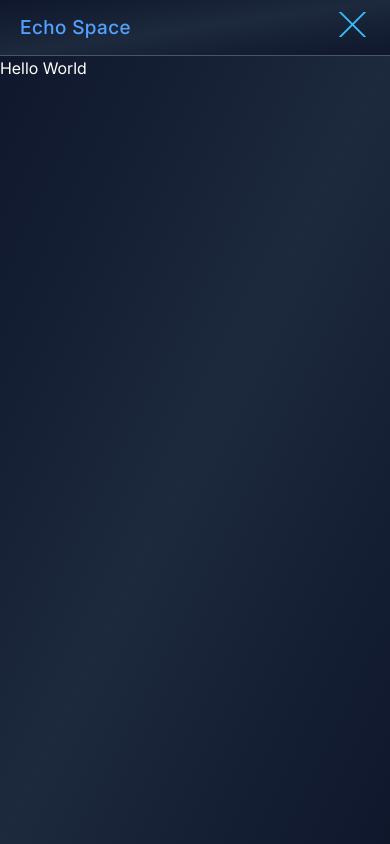
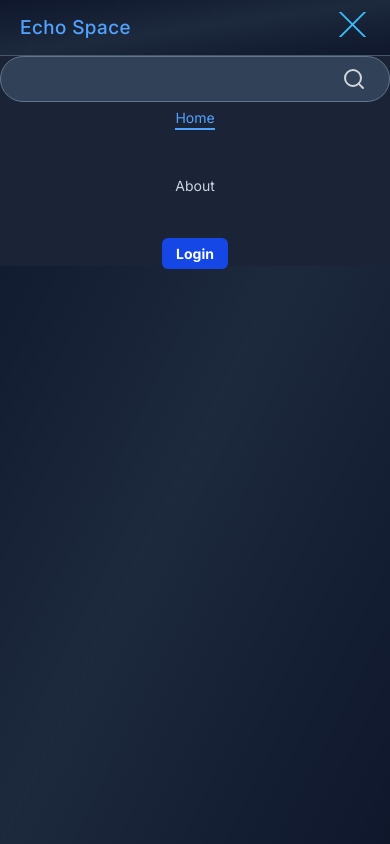
Before and after one commit to ruthlesscalm/echo-space, a React app in the folder frontend/: page / in a window 390 px wide. Both pictures are taken after a click on the button 351 px from the left and 24 px from the top of the page. Built offline with nearby package versions, Linux system fonts and the light colour scheme; the HTML template or start-up script is replaced by a standard one.

Commit message:
Add global context and organise components correctly

```diff
--- a/frontend/src/App.jsx
+++ b/frontend/src/App.jsx
@@ -1,12 +1,19 @@
 import { Outlet } from "react-router-dom";
 import Header from "./components/header/Header";
+import SideBar from "./components/SideBar";
+import { useContext } from "react";
+import { GlobalContext } from "./contexts/GlobalState";
 
 function App() {
+  const { displaySidebar } = useContext(GlobalContext);
   return (
     <div className="flex flex-col min-h-screen">
       <Header />
-      <main className="grow bg-linear-to-br from-slate-900 via-slate-800 to-slate-900 text-white">
+      <main className="grow bg-linear-to-br from-slate-900 via-slate-800 to-slate-900 text-white relative">
         <Outlet />
+        <SideBar
+          className={`min-[834px]:hidden ${displaySidebar ? "block" : "hidden"}`}
+        />
       </main>
     </div>
   );
--- /dev/null
+++ b/frontend/src/components/NavMenu.jsx
@@ -0,0 +1,37 @@
+import { NavLink } from "react-router-dom";
+
+const NavMenu = ({ navClassName = "", listClassName = "" }) => {
+  const links = [
+    { label: "Home", href: "/", varient: "link" },
+    { label: "About", href: "/about", varient: "link" },
+    { label: "Login", href: "/login", varient: "button" },
+  ];
+  function setStyle(isActive, varient) {
+    if (varient === "button") {
+      return `text-[clamp(14px,0.3125vw+0.75rem,1.5rem)] bg-blue-700 font-bold px-[1em] py-[0.5em] rounded-md hover:bg-blue-600 transition-colors`;
+    } else {
+      return `relative text-[clamp(14px,0.3125vw+0.75rem,1.5rem)] ${isActive ? "text-blue-400 after:w-full" : "text-slate-300 hover:text-white hover:after:w-full"} transition-colors after:absolute after:left-0 after:-bottom-1 after:h-0.5 after:w-0 after:bg-blue-400 after:transition-all`;
+    }
+  }
+
+  return (
+    <nav className={navClassName}>
+      <ul className={`flex items-center gap-10 text-xl ${listClassName}`}>
+        {links.map(({ label, href, varient }) => {
+          return (
+            <li key={label}>
+              <NavLink
+                to={href}
+                className={({ isActive }) => setStyle(isActive, varient)}
+              >
+                {label}
+              </NavLink>
+            </li>
+          );
+        })}
+      </ul>
+    </nav>
+  );
+};
+
+export default NavMenu;
--- /dev/null
+++ b/frontend/src/components/SideBar.jsx
@@ -0,0 +1,17 @@
+import NavMenu from "./NavMenu";
+import SearchBar from "./SearchBar";
+
+const SideBar = ({ className = "" }) => {
+  return (
+    <div
+      className={`${className} bg-[#1b2336] absolute top-0 right-0 w-[100%]`}
+    >
+      <div className="sm:hidden">
+        <SearchBar />
+      </div>
+      <NavMenu listClassName="flex-col" />
+    </div>
+  );
+};
+
+export default SideBar;
--- a/frontend/src/components/header/HamburgerMenu.jsx
+++ b/frontend/src/components/header/HamburgerMenu.jsx
@@ -1,4 +1,8 @@
-const HamburgerMenu = ({ displaySidebar, setDisplaySidebar }) => {
+import { useContext } from "react";
+import { GlobalContext } from "../../contexts/GlobalState";
+
+const HamburgerMenu = () => {
+  const { displaySidebar, setDisplaySidebar } = useContext(GlobalContext);
   return (
     <button
       type="button"
--- a/frontend/src/components/header/Header.jsx
+++ b/frontend/src/components/header/Header.jsx
@@ -1,25 +1,9 @@
-import { NavLink } from "react-router-dom";
 import SearchBar from "../SearchBar";
 import LogoText from "../LogoText";
-import { useState } from "react";
-import SideBar from "./SideBar";
 import HamburgerMenu from "./HamburgerMenu";
+import NavMenu from "../NavMenu";
 
 const Header = () => {
-  const [displaySidebar, setDisplaySidebar] = useState(false);
-  const links = [
-    { label: "Home", href: "/", varient: "link" },
-    { label: "About", href: "/about", varient: "link" },
-    { label: "Login", href: "/login", varient: "button" },
-  ];
-  function setStyle(isActive, varient) {
-    if (varient === "button") {
-      return `text-[clamp(14px,0.3125vw+0.75rem,1.5rem)] bg-blue-700 font-bold px-[1em] py-[0.5em] rounded-md hover:bg-blue-600 transition-colors`;
-    } else {
-      return `relative text-[clamp(14px,0.3125vw+0.75rem,1.5rem)] ${isActive ? "text-blue-400 after:w-full" : "text-slate-300 hover:text-white hover:after:w-full"} transition-colors after:absolute after:left-0 after:-bottom-1 after:h-0.5 after:w-0 after:bg-blue-400 after:transition-all`;
-    }
-  }
-
   return (
     <header className="bg-linear-to-br from-slate-900 via-slate-800 to-slate-900 text-white flex justify-between px-5 py-3 items-center border-b border-slate-600 gap-8">
       <div className="max-[834px]:grow">
@@ -29,31 +13,10 @@ const Header = () => {
         inputClassName="text-[clamp(14px,0.4vw+0.75rem,1.5rem)] w-[clamp(230px,16vw,500px)] "
         formClassName="gap-2 px-5 py-2 max-sm:hidden"
       />
-      <nav className="max-[834px]:hidden">
-        <ul className="flex items-center gap-10 text-xl">
-          {links.map(({ label, href, varient }) => {
-            return (
-              <li key={label}>
-                <NavLink
-                  to={href}
-                  className={({ isActive }) => setStyle(isActive, varient)}
-                >
-                  {label}
-                </NavLink>
-              </li>
-            );
-          })}
-        </ul>
-      </nav>
+      <NavMenu navClassName="max-[834px]:hidden" />
       <div className="min-[834px]:hidden">
-        <HamburgerMenu
-          displaySidebar={displaySidebar}
-          setDisplaySidebar={setDisplaySidebar}
-        />
+        <HamburgerMenu />
       </div>
-      <SideBar
-        className={`min-[834px]:hidden ${displaySidebar ? "hidden" : "hidden"}`}
-      />
     </header>
   );
 };
--- a/frontend/src/components/header/SideBar.jsx
+++ /dev/null
@@ -1,5 +0,0 @@
-const SideBar = ({ className = "" }) => {
-  return <div className={className}> Side bar</div>;
-};
-
-export default SideBar;
--- /dev/null
+++ b/frontend/src/contexts/GlobalState.jsx
@@ -0,0 +1,16 @@
+import { createContext, useState } from "react";
+
+const GlobalContext = createContext(undefined);
+
+const GlobalState = ({ children }) => {
+  const [displaySidebar, setDisplaySidebar] = useState(false);
+
+  return (
+    <GlobalContext.Provider value={{ displaySidebar, setDisplaySidebar }}>
+      {children}
+    </GlobalContext.Provider>
+  );
+};
+
+export { GlobalContext };
+export default GlobalState;
--- a/frontend/src/main.jsx
+++ b/frontend/src/main.jsx
@@ -3,9 +3,12 @@ import { createRoot } from "react-dom/client";
 import "./styles/index.css";
 import { RouterProvider } from "react-router-dom";
 import router from "./routes";
+import GlobalState from "./contexts/GlobalState";
 
 createRoot(document.getElementById("root")).render(
   <StrictMode>
-    <RouterProvider router={router} />
+    <GlobalState>
+      <RouterProvider router={router} />
+    </GlobalState>
   </StrictMode>,
 );
```
